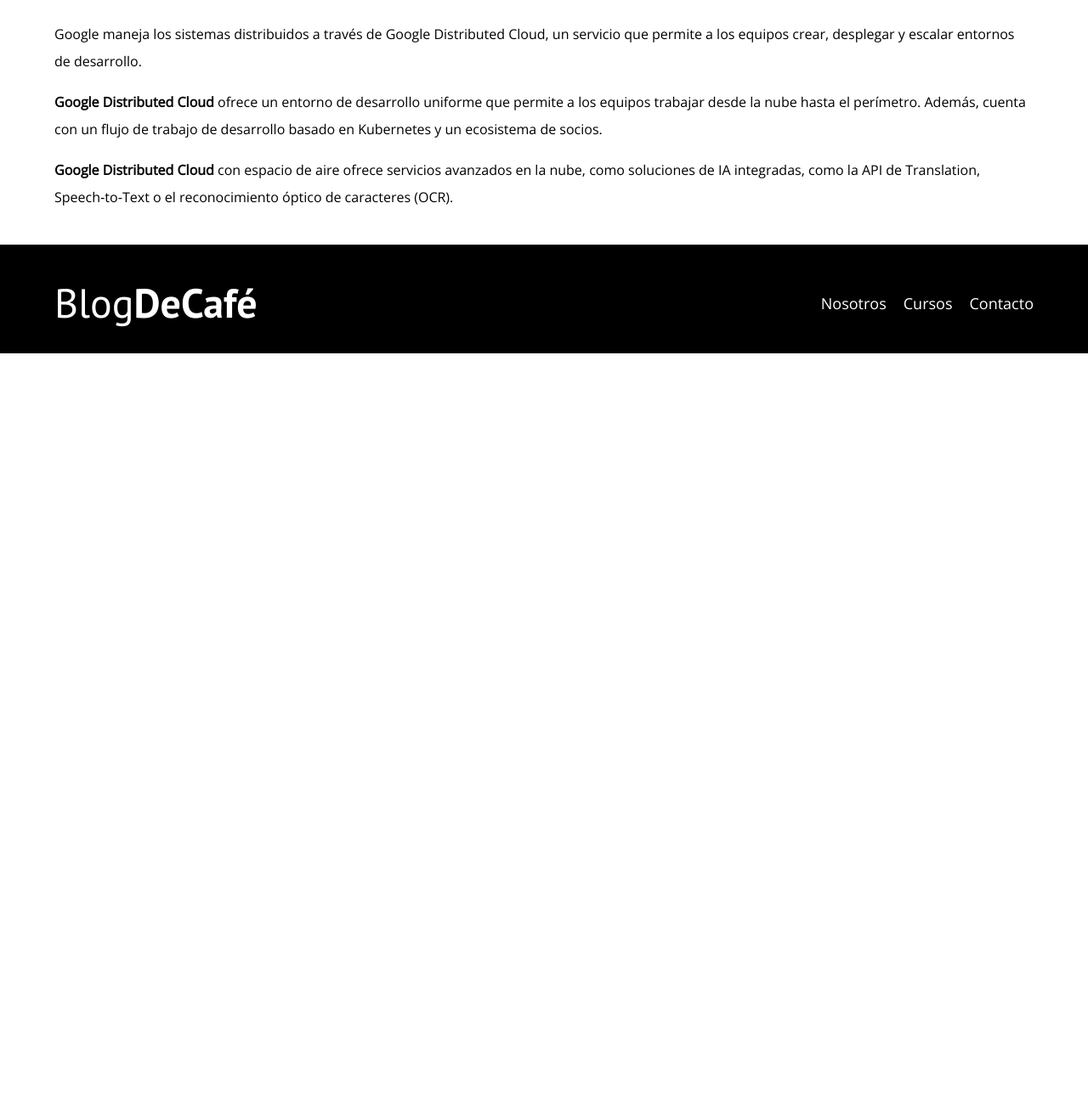
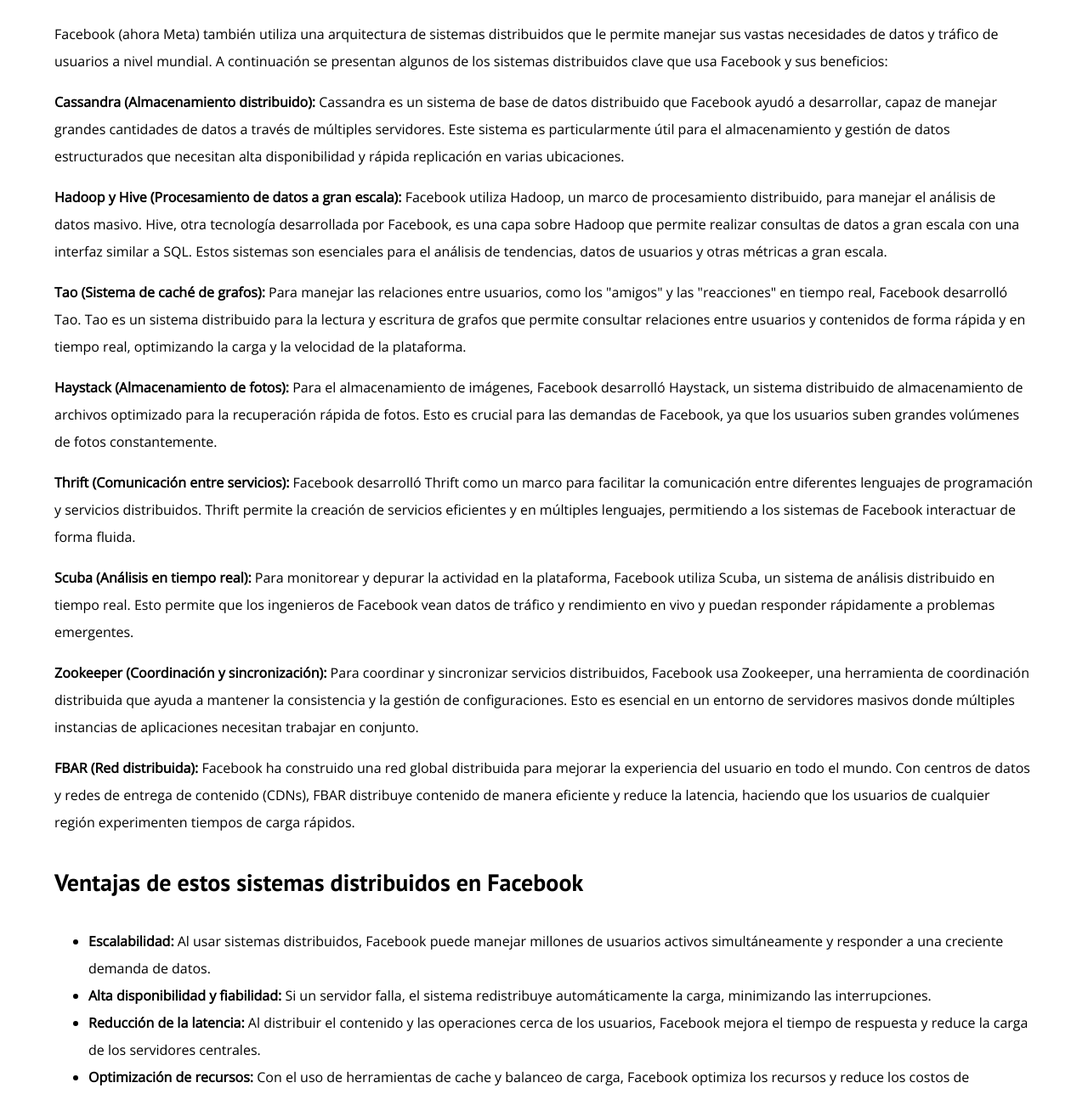
Before and after one commit to AngelChira/s13-s1-sistemas-operativos, a plain HTML site: page facebook.html in a window 1280 px wide. Shown: the part 1352-2640 px from the top of the page at 85% size. Before the commit the page ends 1768 px from the top, so only its background shows below. Drawn offline with nearby package versions, Linux system fonts and the light colour scheme.

Commit message:
facebook

```diff
--- a/facebook.html
+++ b/facebook.html
@@ -43,24 +43,48 @@
       <img src="img/google.webp" alt="imagen del blog" />
 
       <p>
-        Google maneja los sistemas distribuidos a través de Google Distributed
-        Cloud, un servicio que permite a los equipos crear, desplegar y escalar
-        entornos de desarrollo.
+        Facebook (ahora Meta) también utiliza una arquitectura de sistemas distribuidos que le permite manejar sus vastas necesidades de datos y tráfico de usuarios a nivel mundial. A continuación se presentan algunos de los sistemas distribuidos clave que usa Facebook y sus beneficios:
       </p>
 
       <p>
-        <strong>Google Distributed Cloud</strong> ofrece un entorno de
-        desarrollo uniforme que permite a los equipos trabajar desde la nube
-        hasta el perímetro. Además, cuenta con un flujo de trabajo de desarrollo
-        basado en Kubernetes y un ecosistema de socios.
+        <strong>Cassandra (Almacenamiento distribuido):</strong> Cassandra es un sistema de base de datos distribuido que Facebook ayudó a desarrollar, capaz de manejar grandes cantidades de datos a través de múltiples servidores. Este sistema es particularmente útil para el almacenamiento y gestión de datos estructurados que necesitan alta disponibilidad y rápida replicación en varias ubicaciones.
       </p>
 
       <p>
-        <strong>Google Distributed Cloud</strong> con espacio de aire ofrece
-        servicios avanzados en la nube, como soluciones de IA integradas, como
-        la API de Translation, Speech‐to‐Text o el reconocimiento óptico de
-        caracteres (OCR).
+        <strong>Hadoop y Hive (Procesamiento de datos a gran escala):</strong> Facebook utiliza Hadoop, un marco de procesamiento distribuido, para manejar el análisis de datos masivo. Hive, otra tecnología desarrollada por Facebook, es una capa sobre Hadoop que permite realizar consultas de datos a gran escala con una interfaz similar a SQL. Estos sistemas son esenciales para el análisis de tendencias, datos de usuarios y otras métricas a gran escala.
       </p>
+
+      <p></p>
+        <strong>Tao (Sistema de caché de grafos):</strong> Para manejar las relaciones entre usuarios, como los "amigos" y las "reacciones" en tiempo real, Facebook desarrolló Tao. Tao es un sistema distribuido para la lectura y escritura de grafos que permite consultar relaciones entre usuarios y contenidos de forma rápida y en tiempo real, optimizando la carga y la velocidad de la plataforma.
+      </p>
+
+      <p>
+        <strong>Haystack (Almacenamiento de fotos):</strong> Para el almacenamiento de imágenes, Facebook desarrolló Haystack, un sistema distribuido de almacenamiento de archivos optimizado para la recuperación rápida de fotos. Esto es crucial para las demandas de Facebook, ya que los usuarios suben grandes volúmenes de fotos constantemente.
+      </p>
+
+      <p>
+        <strong>Thrift (Comunicación entre servicios):</strong> Facebook desarrolló Thrift como un marco para facilitar la comunicación entre diferentes lenguajes de programación y servicios distribuidos. Thrift permite la creación de servicios eficientes y en múltiples lenguajes, permitiendo a los sistemas de Facebook interactuar de forma fluida.
+      </p>
+
+      <p>
+        <strong>Scuba (Análisis en tiempo real):</strong> Para monitorear y depurar la actividad en la plataforma, Facebook utiliza Scuba, un sistema de análisis distribuido en tiempo real. Esto permite que los ingenieros de Facebook vean datos de tráfico y rendimiento en vivo y puedan responder rápidamente a problemas emergentes.
+      </p>
+
+      <p>
+        <strong>Zookeeper (Coordinación y sincronización):</strong> Para coordinar y sincronizar servicios distribuidos, Facebook usa Zookeeper, una herramienta de coordinación distribuida que ayuda a mantener la consistencia y la gestión de configuraciones. Esto es esencial en un entorno de servidores masivos donde múltiples instancias de aplicaciones necesitan trabajar en conjunto.
+      </p>
+
+      <p>
+        <strong>FBAR (Red distribuida):</strong> Facebook ha construido una red global distribuida para mejorar la experiencia del usuario en todo el mundo. Con centros de datos y redes de entrega de contenido (CDNs), FBAR distribuye contenido de manera eficiente y reduce la latencia, haciendo que los usuarios de cualquier región experimenten tiempos de carga rápidos.
+      </p>
+
+      <h4>Ventajas de estos sistemas distribuidos en Facebook</h4>
+      <ul>
+        <li><strong>Escalabilidad:</strong> Al usar sistemas distribuidos, Facebook puede manejar millones de usuarios activos simultáneamente y responder a una creciente demanda de datos.</li>
+        <li><strong>Alta disponibilidad y fiabilidad:</strong> Si un servidor falla, el sistema redistribuye automáticamente la carga, minimizando las interrupciones.</li>
+        <li><strong>Reducción de la latencia:</strong> Al distribuir el contenido y las operaciones cerca de los usuarios, Facebook mejora el tiempo de respuesta y reduce la carga de los servidores centrales.</li>
+        <li><strong>Optimización de recursos:</strong> Con el uso de herramientas de cache y balanceo de carga, Facebook optimiza los recursos y reduce los costos de almacenamiento y procesamiento.</li>
+      </ul>
     </main>
 
     <footer class="footer">
```
